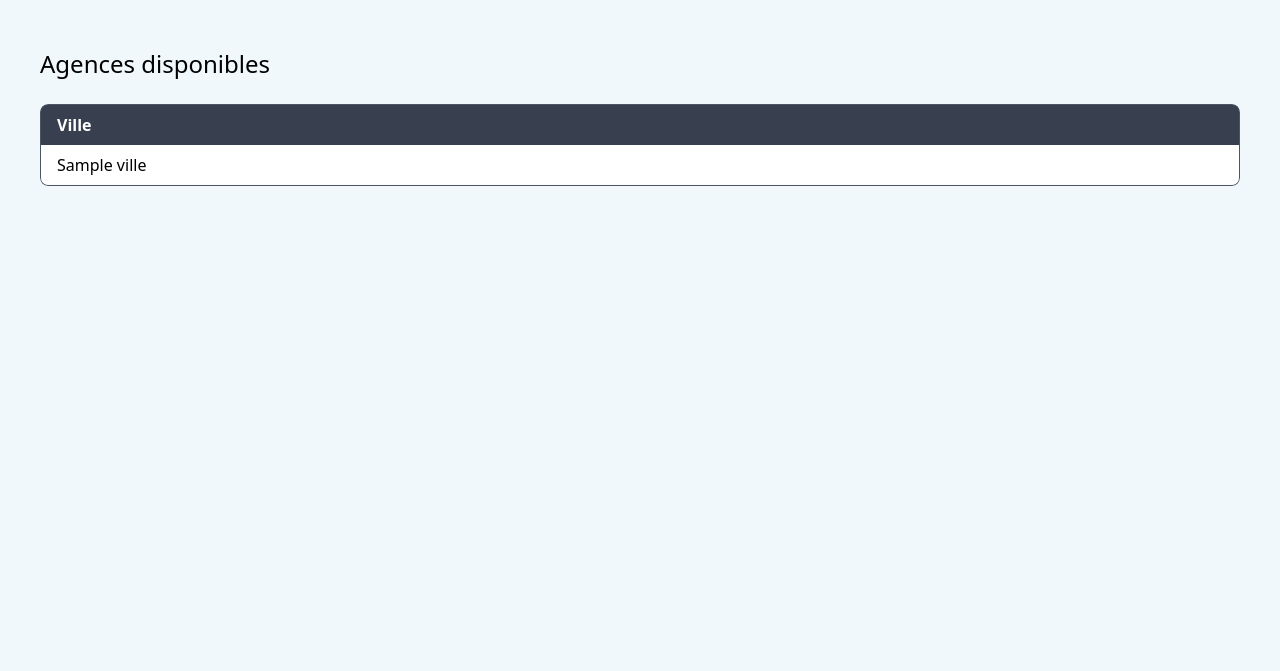
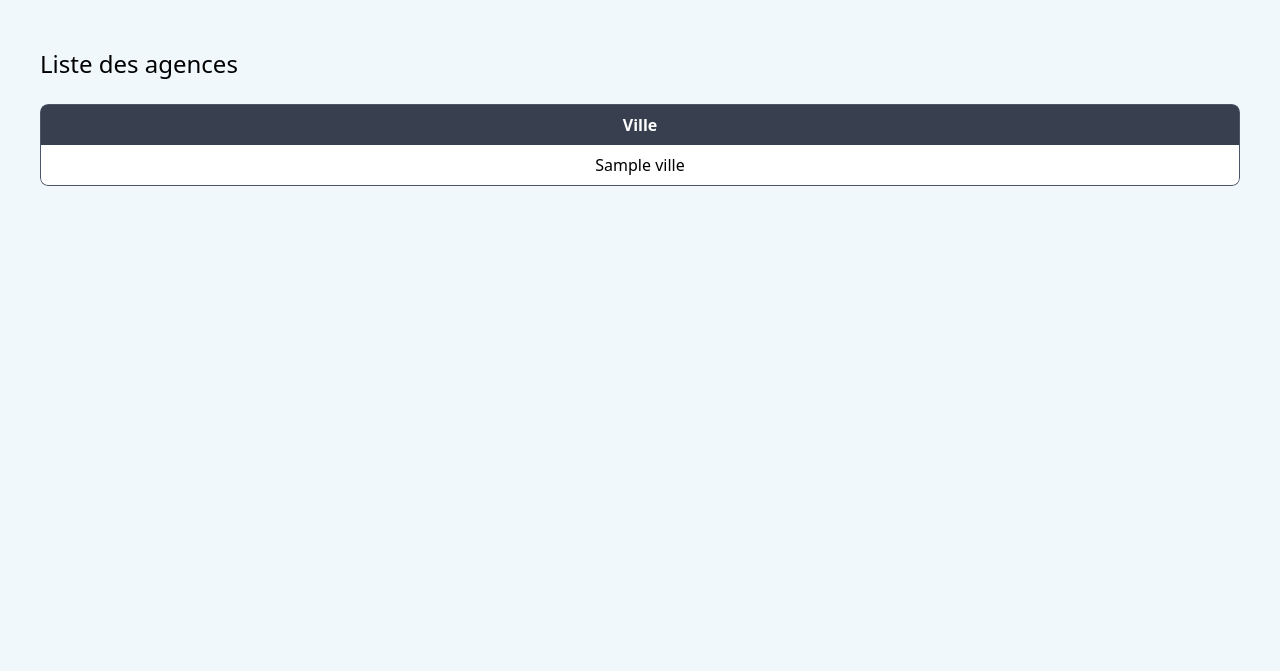
Before and after one commit to LamarreLeo/Devoir_Touche_Pas_Au_Klaxon, a PHP site: template PHP/src/Views/agences/index.php in a window 1280 px wide. Shown: the part 72-743 px from the top of the page. Run offline with PHP 8.4, Linux system fonts and the light colour scheme; the template is opened without the code that fills it: most values are stand-ins (such as "Sample title", 1, 10 or a date in 2020).

Commit message:
fix de la position des données dans le tableau

```diff
--- a/PHP/src/Views/agences/index.php
+++ b/PHP/src/Views/agences/index.php
@@ -6,10 +6,10 @@
     </style>
     <div class="flex flex-col h-[calc(100vh-128px)] max-w-[1200px] mx-auto pt-12">
         <div class="flex justify-between items-center mb-6">
-            <h2 class="text-2xl">Agences disponibles</h2>
+            <h2 class="text-2xl">Liste des agences</h2>
             <?php if (isset($_SESSION['user']) && $_SESSION['user']['role'] === 'admin'): ?>
                 <a href="/Devoir_Touche_Pas_Au_Klaxon/PHP/public/agences/create"
-                   class="bg-[#0074C7] py-2 px-4 rounded-lg text-white">
+                    class="bg-[#0074C7] py-2 px-4 rounded-lg text-white">
                     Créer une agence
                 </a>
             <?php endif; ?>
@@ -22,7 +22,7 @@
                 <table class="min-w-full bg-gray-600 rounded-lg overflow-hidden border">
                     <thead class="bg-[#384050] text-white">
                         <tr class="divide-x divide-gray-600">
-                            <th class="py-2 px-4 text-left">
+                            <th class="py-2 px-4 text-center">
                                 Ville
                             </th>
                             <?php if (isset($_SESSION['user']) && $_SESSION['user']['role'] === 'admin'): ?>
@@ -35,11 +35,11 @@
                     <tbody class="divide-y divide-gray-600">
                         <?php foreach ($agences as $agence): ?>
                             <tr class="divide-x divide-gray-600 bg-white">
-                                <td class="py-2 px-4">
+                                <td class="py-2 px-4 text-center">
                                     <?= htmlspecialchars($agence['ville']) ?>
                                 </td>
                                 <?php if (isset($_SESSION['user']) && $_SESSION['user']['role'] === 'admin'): ?>
-                                    <td class="whitespace-nowrap text-sm flex flex-col py-2">
+                                    <td class="whitespace-nowrap text-sm flex flex-col py-2 items-center">
                                         <a
                                             href="/Devoir_Touche_Pas_Au_Klaxon/PHP/public/agences/edit?id=<?= $agence['id'] ?>"
                                             class="text-[#00497c] cursor-pointer"
@@ -47,7 +47,7 @@
                                             Modifier
                                         </a>
 
-                                        <form method="POST" action="/Devoir_Touche_Pas_Au_Klaxon/PHP/public/agences/delete">
+                                        <form method="POST" action="/Devoir_Touche_Pas_Au_Klaxon/PHP/public/agences/delete" class="mt-1">
                                             <input type="hidden" name="id" value="<?= $agence['id'] ?>">
                                             <button
                                                 type="submit"
```
